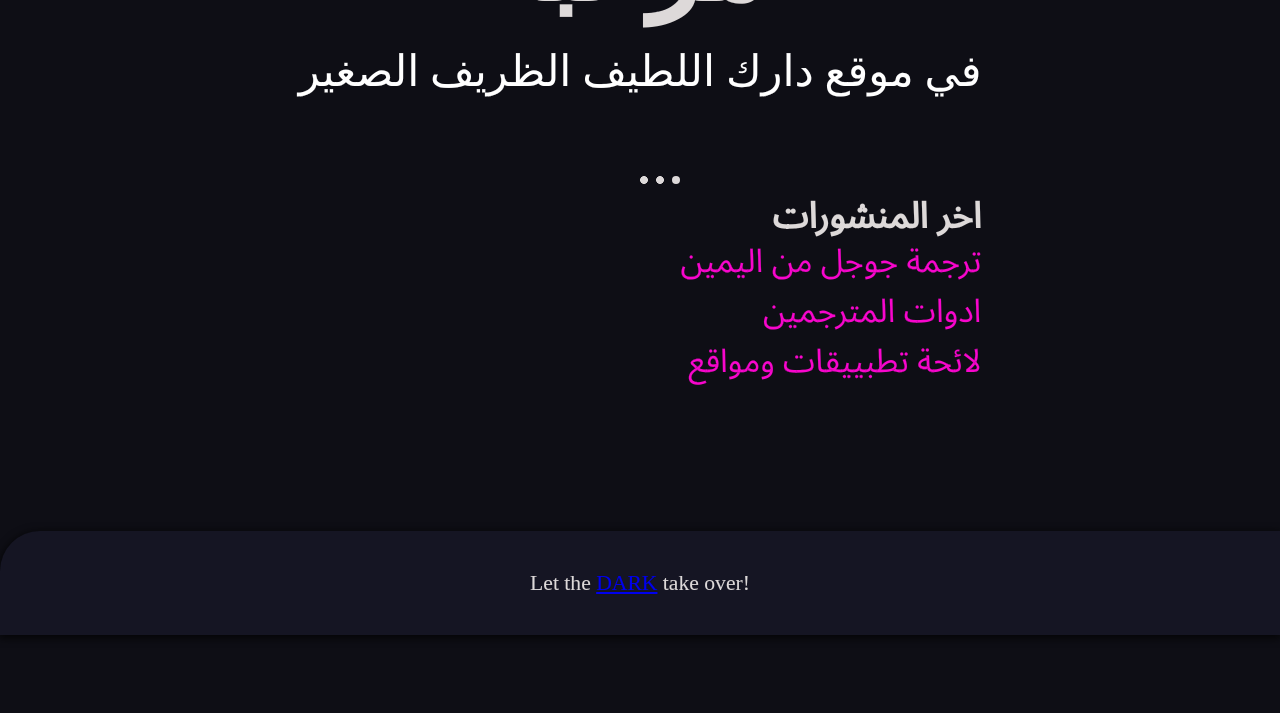
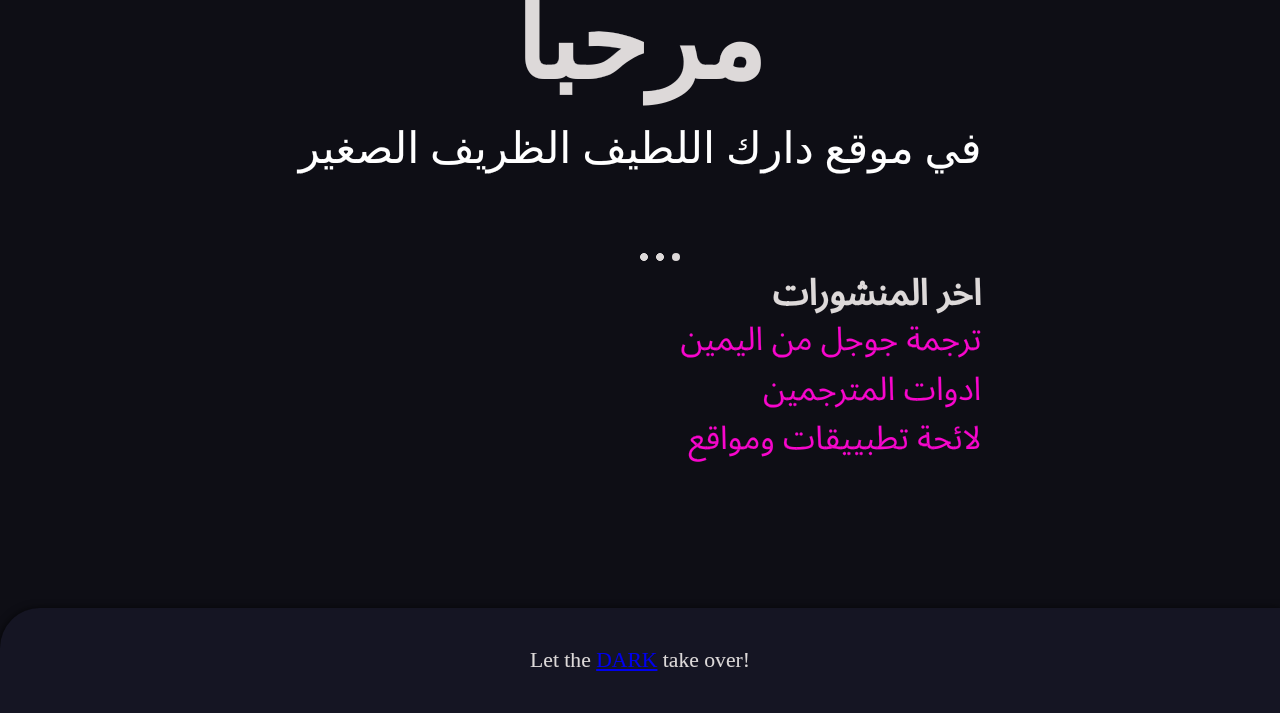
Before and after one commit to Darkst13/darkst13.github.io, a Jekyll site: the page built from pages/index.md, in a window 1280 px wide. Shown: the part 400-1113 px from the top of the page. Built offline with Jekyll 4.4.1, drawn with Linux system fonts in a browser that asks for light colours; some web fonts are replaced; a script that is not in the unit is left out; before the commit the page ends 1035 px from its top, so only the background shows below that.

Commit message:
Update header.html

```diff
--- a/_includes/header.html
+++ b/_includes/header.html
@@ -1,9 +1,6 @@
 <header>
-
-<div class="hero-container">
-  <p class="animate fadeInLeft delay-400">the lgendary</p>
-  <h1 class="hero-title animate fadeInLeft delay-600"><a href="/">{{ site.title | escape }}</a></h1>
-</div>
+  <small>the lgendary</small>
+  <h2><a href="/">{{ site.title | escape }}</a></h2>
   <nav>
     {% include navigation.html navigation=site.data.navigation %}
   </nav>
```
